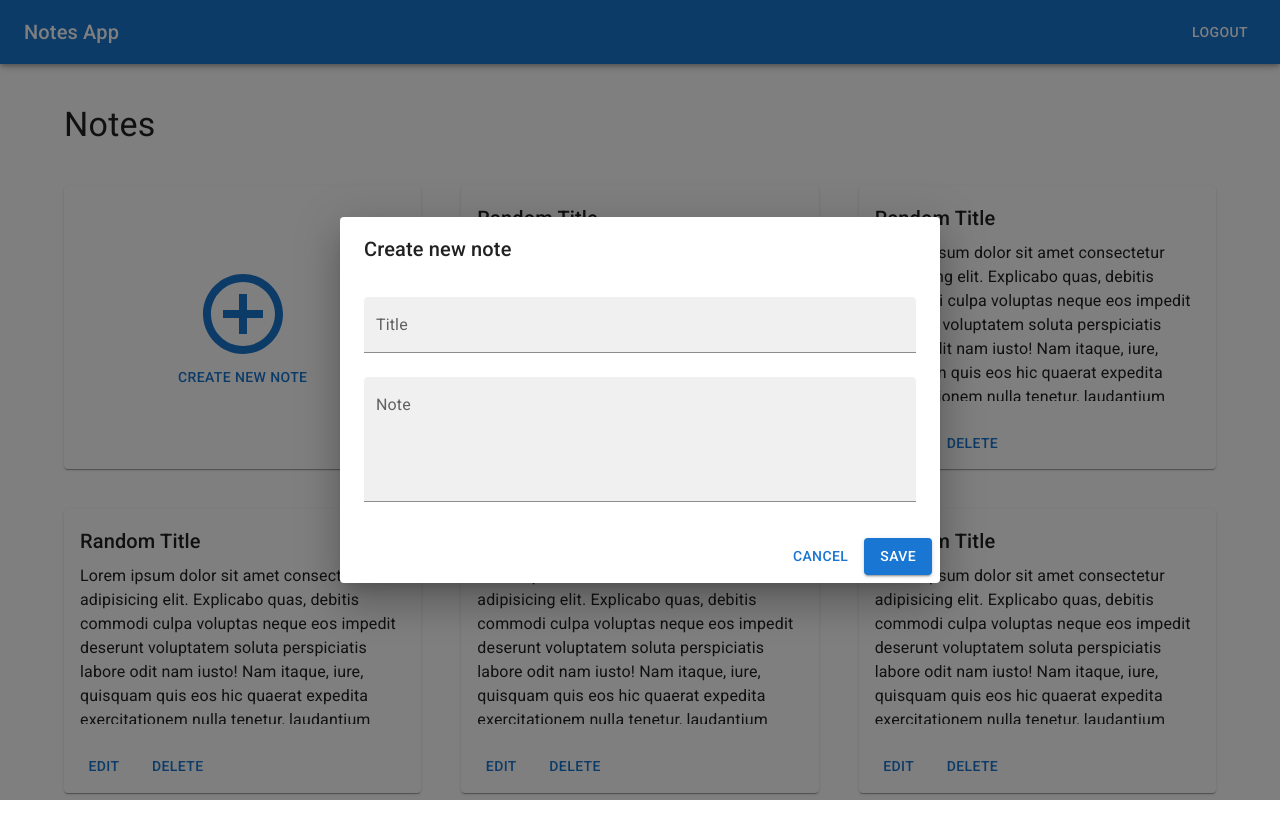
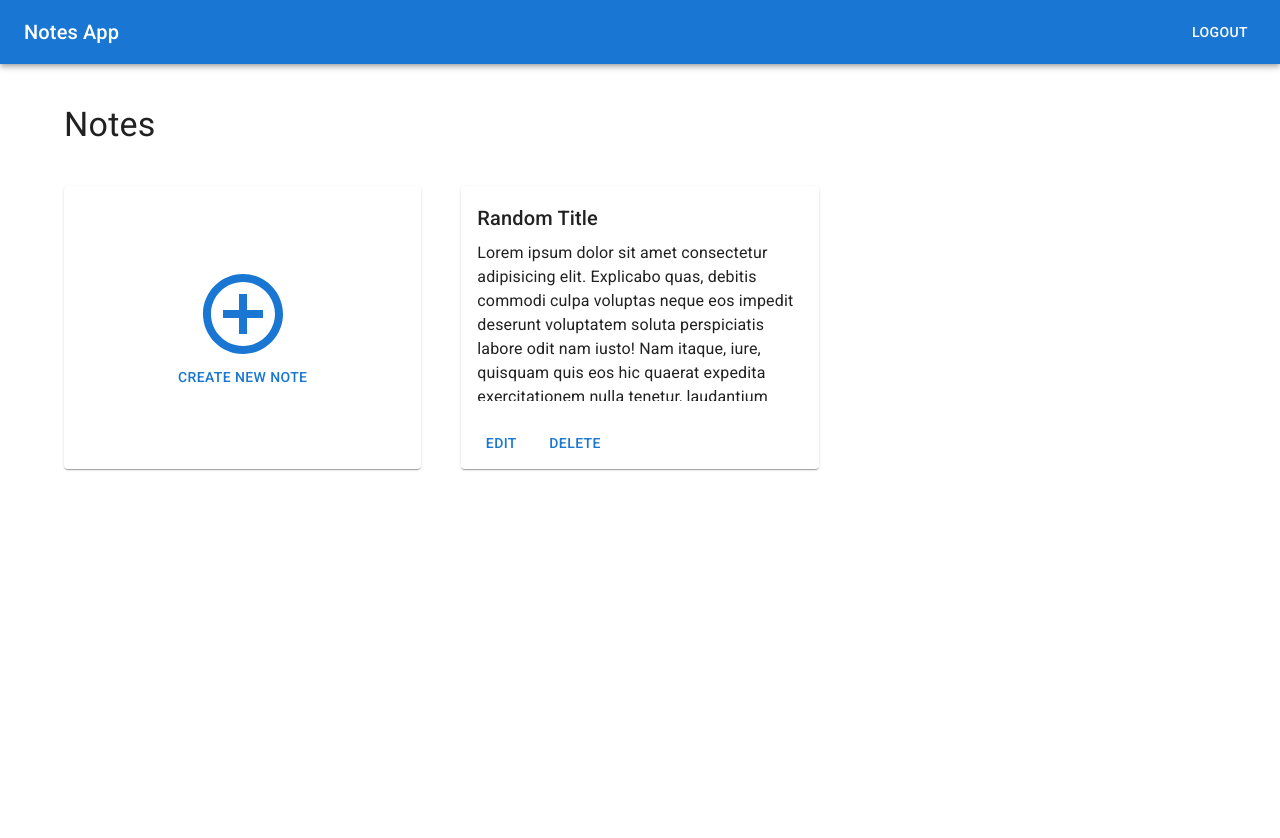
Before and after one commit to enyichiaagu/notes-app, a React (Vite) app: page / in a window 1280 px wide. Shown: the top 838 px of the page. After the commit the page ends 800 px from the top, so only its background shows below. Built offline with nearby package versions, Linux system fonts and the light colour scheme.

Commit message:
Combined all card related components into one

```diff
--- a/src/App.jsx
+++ b/src/App.jsx
@@ -2,7 +2,6 @@ import { Fragment } from 'react'
 import { CssBaseline, AppBar, Toolbar, Typography, Button, Container, Box, Grid, Paper } from '@mui/material'
 
 import NoteCard from './components/NoteCard'
-import AddNote from './components/AddNote'
 
 import '@fontsource/roboto/300.css'
 import '@fontsource/roboto/400.css'
@@ -10,6 +9,10 @@ import '@fontsource/roboto/500.css'
 import '@fontsource/roboto/700.css'
 
 function App() {
+
+  const title = 'Random Title'
+  const text = 'Lorem ipsum dolor sit amet consectetur adipisicing elit. Explicabo quas, debitis commodi culpa voluptas neque eos impedit deserunt voluptatem soluta perspiciatis labore odit nam iusto! Nam itaque, iure, quisquam quis eos hic quaerat expedita exercitationem nulla tenetur, laudantium reiciendis officia obcaecati? Eos debitis minima eaque earum, praesentium dolorem necessitatibus fuga rem dignissimos beatae assumenda autem id reiciendis iure accusamus soluta est, non iste. Tempore, enim iste. Dolores voluptatibus enim animi nisi facilis ducimus, labore, beatae corrupti ullam explicabo ipsum quaerat provident soluta assumenda voluptates vitae molestiae! Ullam, ducimus reprehenderit dolor autem libero minus optio nihil illum veritatis quibusdam non placeat earum obcaecati amet reiciendis iusto!'
+
   return (
     <Fragment>
       <CssBaseline />
@@ -22,12 +25,8 @@ function App() {
       <Container maxWidth='lg' component='main'  sx={{ py: 5 }}>
         <Typography variant='h4' component='h2'>Notes</Typography>
         <Grid container spacing={5} sx={{ py: 5 }}>
-          <Grid item lg={4}><AddNote /></Grid>
-          <Grid item lg={4}><NoteCard /></Grid>
-          <Grid item lg={4}><NoteCard /></Grid>
-          <Grid item lg={4}><NoteCard /></Grid>
-          <Grid item lg={4}><NoteCard /></Grid>
-          <Grid item lg={4}><NoteCard /></Grid>
+          <Grid item lg={4}><NoteCard add /></Grid>
+          <Grid item lg={4}><NoteCard title={title} text={text} /></Grid>
         </Grid>
       </Container>
     </Fragment>
--- a/src/components/AddNote.jsx
+++ /dev/null
@@ -1,31 +0,0 @@
-import { useState, Fragment } from 'react'
-
-import { Card, CardActionArea, SvgIcon, Typography } from '@mui/material'
-
-import EditNoteModal  from './EditNoteModal'
-
-
-function AddNote() {
-
-    const [ open, setOpen ] = useState(true)
-
-    const openModal = () => setOpen(true)
-    const closeModal = () => setOpen(false)
-
-    return (
-        <Fragment>
-            <Card sx={{ width: '100%', height: '100%', textAlign: 'center' }}>
-                <CardActionArea sx={{ height: '100%' }} onClick={openModal}>
-                    <SvgIcon color='primary' sx={{ fontSize: '6rem' }}>
-                        <path d="M0 0h24v24H0z" fill="none"/><path d="M13 7h-2v4H7v2h4v4h2v-4h4v-2h-4V7zm-1-5C6.48 2 2 6.48 2 12s4.48 10 10 10 10-4.48 10-10S17.52 2 12 2zm0 18c-4.41 0-8-3.59-8-8s3.59-8 8-8 8 3.59 8 8-3.59 8-8 8z"/>
-                    </SvgIcon>
-                    <br />
-                    <Typography variant='button' color='primary'>Create new note</Typography>
-                </CardActionArea>
-            </Card>
-            <EditNoteModal open={open} close={closeModal} />
-        </Fragment>
-    )
-}
-
-export default AddNote
--- a/src/components/EditNoteModal.jsx
+++ /dev/null
@@ -1,23 +0,0 @@
-import { Fragment } from 'react'
-
-import { Button, Dialog, DialogActions, DialogContent, DialogTitle, TextField } from '@mui/material'
-
-function EditNoteModal({ open, close }) {
-    return (
-        <Fragment>
-            <Dialog open={open} onClose={close} fullWidth>
-                <DialogTitle>Create new note</DialogTitle>
-                <DialogContent>
-                    <TextField variant='filled' label='Title' margin='normal' fullWidth />
-                    <TextField multiline variant='filled' label='Note' margin='normal' rows={4} fullWidth/>
-                </DialogContent>
-                <DialogActions>
-                    <Button onClick={close}>Cancel</Button>
-                    <Button variant='contained'>Save</Button>
-                </DialogActions>
-            </Dialog>
-        </Fragment>
-    )
-}
-
-export default EditNoteModal
--- a/src/components/NoteCard.jsx
+++ b/src/components/NoteCard.jsx
@@ -1,10 +1,8 @@
 import { Fragment, useState } from 'react'
 
-import { Button, Card, CardActionArea, CardActions, CardContent, Typography } from '@mui/material'
+import { Button, Card, CardActionArea, CardActions, CardContent, Dialog, DialogActions, DialogContent, DialogTitle, SvgIcon, TextField, Typography } from '@mui/material'
 
-import EditNoteModal from './EditNoteModal'
-
-function NoteCard() {
+function NoteCard({ add, title='', text='' }) {
 
     const [ open, setOpen ] = useState(false)
 
@@ -13,11 +11,25 @@ function NoteCard() {
 
     return (
         <Fragment>
+
+            {
+                (add) ?
+
+                    <Card sx={{ width: '100%', height: '100%', textAlign: 'center' }}>
+                        <CardActionArea sx={{ height: '100%' }} onClick={openModal}>
+                            <SvgIcon color='primary' sx={{ fontSize: '6rem' }}>
+                                <path d="M0 0h24v24H0z" fill="none"/><path d="M13 7h-2v4H7v2h4v4h2v-4h4v-2h-4V7zm-1-5C6.48 2 2 6.48 2 12s4.48 10 10 10 10-4.48 10-10S17.52 2 12 2zm0 18c-4.41 0-8-3.59-8-8s3.59-8 8-8 8 3.59 8 8-3.59 8-8 8z"/>
+                            </SvgIcon>
+                            <br />
+                            <Typography variant='button' color='primary'>Create new note</Typography>
+                        </CardActionArea>
+                    </Card> :
+
                     <Card sx={{ width: '100%' }}>
                     <CardActionArea onClick={openModal}>
                         <CardContent>
-                        <Typography variant='h6' component='header' gutterBottom>Random Title</Typography>
-                        <Typography height='10rem' overflow='hidden'>Lorem ipsum dolor sit amet consectetur adipisicing elit. Explicabo quas, debitis commodi culpa voluptas neque eos impedit deserunt voluptatem soluta perspiciatis labore odit nam iusto! Nam itaque, iure, quisquam quis eos hic quaerat expedita exercitationem nulla tenetur, laudantium reiciendis officia obcaecati? Eos debitis minima eaque earum, praesentium dolorem necessitatibus fuga rem dignissimos beatae assumenda autem id reiciendis iure accusamus soluta est, non iste. Tempore, enim iste. Dolores voluptatibus enim animi nisi facilis ducimus, labore, beatae corrupti ullam explicabo ipsum quaerat provident soluta assumenda voluptates vitae molestiae! Ullam, ducimus reprehenderit dolor autem libero minus optio nihil illum veritatis quibusdam non placeat earum obcaecati amet reiciendis iusto!</Typography>
+                            <Typography variant='h6' component='header' gutterBottom>{title}</Typography>
+                            <Typography height='10rem' overflow='hidden'>{text}</Typography>
                         </CardContent>
                     </CardActionArea>
                     <CardActions>
@@ -25,7 +37,34 @@ function NoteCard() {
                         <Button>Delete</Button>
                     </CardActions>
                 </Card>
-            <EditNoteModal open={open} close={closeModal} />
+            }
+
+            <Dialog open={open} onClose={closeModal} fullWidth>
+                <DialogTitle>Create new note</DialogTitle>
+                <DialogContent>
+                    <TextField
+                        variant='filled'
+                        label='Title'
+                        margin='normal'
+                        defaultValue={title}
+                        fullWidth
+                    />
+                    <TextField
+                        multiline
+                        variant='filled'
+                        label='Note'
+                        margin='normal'
+                        rows={10}
+                        defaultValue={text}
+                        fullWidth
+                    />
+                </DialogContent>
+                <DialogActions>
+                    <Button onClick={closeModal}>Cancel</Button>
+                    <Button variant='contained'>Save</Button>
+                </DialogActions>
+            </Dialog>
+
         </Fragment>
     )
 
```
Lines whose indentation alone changed are shown as unchanged.
